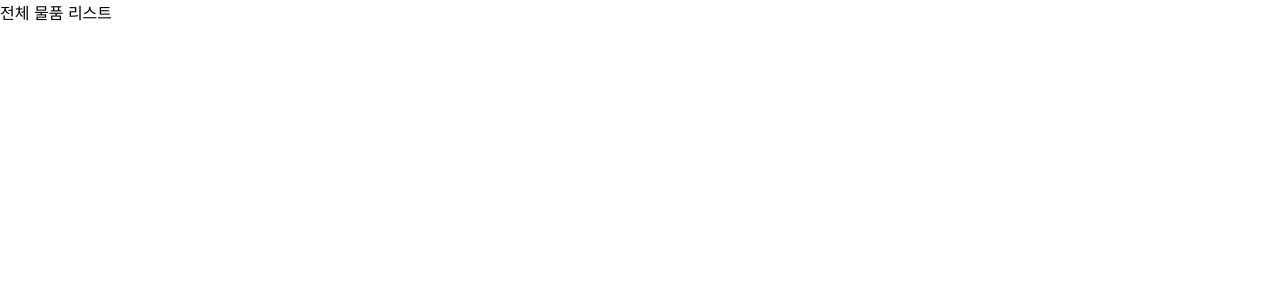
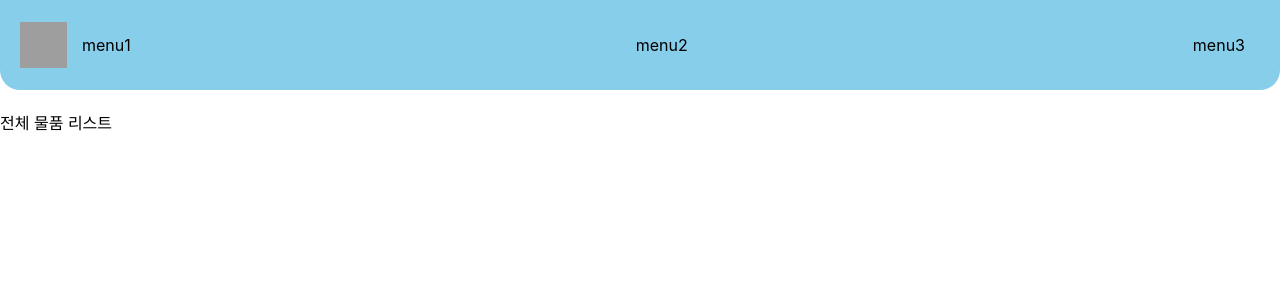
Before and after one commit to dlckdduq1107/Dalcomly, a Next.js app: page / in a window 1280 px wide. Shown: the top 300 px of the page. Built offline with nearby package versions, Linux system fonts and the light colour scheme; grey boxes are pictures that could not be loaded.

Commit message:
feat: main-header추가
모든 페이지에서 사용되는 헤더 추가

```diff
--- /dev/null
+++ b/components/MainLayout/mainHeader.tsx
@@ -0,0 +1,36 @@
+import Image from 'next/image';
+import Link from 'next/link';
+import styled from 'styled-components';
+
+function MainHeader() {
+  return (
+    <Header>
+      <Link href='/'>
+        <Image src='/assets/images/metaRabbit.png' width={50} height={50} />
+      </Link>
+      <MenuWrapper>
+        <Link href='/menu1'>menu1</Link>
+        <Link href='/menu2'>menu2</Link>
+        <Link href='/menu3'>menu3</Link>
+      </MenuWrapper>
+    </Header>
+  );
+}
+const Header = styled.header`
+  display: flex;
+  width: 100%;
+  justify-content: space-between;
+  align-items: center;
+  background-color: skyblue;
+  margin-bottom: 20px;
+  border-radius: 0px 0px 20px 20px;
+  padding: 20px;
+`;
+const MenuWrapper = styled.div`
+  display: flex;
+  justify-content: space-between;
+  ainer-align: center;
+  width: 100%;
+  margin: 15px;
+`;
+export default MainHeader;
--- /dev/null
+++ b/components/MainLayout/mainLayout.tsx
@@ -0,0 +1,12 @@
+import { Fragment } from 'react';
+import MainHeader from './mainHeader';
+
+function MainLayout(props: any) {
+  return (
+    <Fragment>
+      <MainHeader />
+      <main>{props.children}</main>
+    </Fragment>
+  );
+}
+export default MainLayout;
--- a/pages/_app.tsx
+++ b/pages/_app.tsx
@@ -1,8 +1,13 @@
 import '../styles/globals.css';
 import type { AppProps } from 'next/app';
+import MainLayout from '../components/MainLayout/mainLayout';
 
 function MyApp({ Component, pageProps }: AppProps) {
-  return <Component {...pageProps} />;
+  return (
+    <MainLayout>
+      <Component {...pageProps} />
+    </MainLayout>
+  );
 }
 
 export default MyApp;
```
